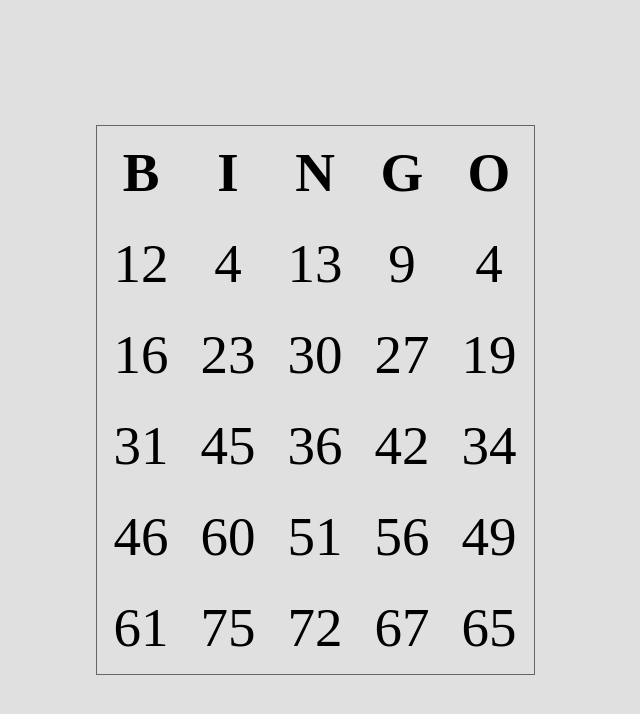
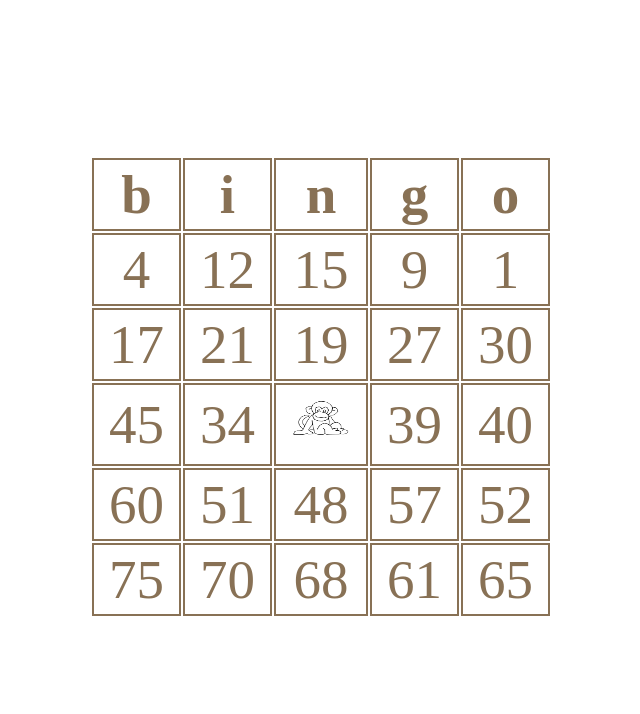
Before and after one commit to pompeuskk/IW2-B-, a plain HTML site: page bingo.html in a window 1280 px wide. Shown: the whole page, without its empty margins (325-965 px from the left). Drawn offline with Linux system fonts and the light colour scheme.

Commit message:
bingo vetor

```diff
--- a/bingo.html
+++ b/bingo.html
@@ -5,83 +5,137 @@
     <meta http-equiv="X-UA-Compatible" content="IE=edge">
     <meta name="viewport" content="width=device-width, initial-scale=1.0">
     <title>Cartela de Bingo</title>
+</head>
 <style>
     body, html{
-            margin: 0;
-            padding: 0;
+               margin: 0%;
+               padding: 0%;
                height: 100%;
-            background-color: rgb(224, 224, 224);
+               background:rgb(255, 255, 255);
                display: flex;
                justify-content: center;
                align-items: center;
  }
-        div{
-            background-image: url('cartela.jpg');
-            width: 476px;
-            height: 515px;
+     table{ border: 1px; color: rgb(136, 113, 85);
+        margin: 13px 13px;
 
-        }
-        table {
-            border: 1px solid #666;
-            margin: 13px 13px;
    }
     td, th{
         font-size: 55px;
-            padding: 13px 15px;
+        padding: 3px 15px;
         text-align: center;
+        border: 2px solid;
+
     }
+
+    div{
+        background-image: url('cartela.jng');
+        width: 476px;
+        height: 515px;
+    }
+    img {
+        height: 60px;
+        width: 60px;
+    }
+
 </style>
-</head>
 <body>
+       <div>
         <table>
             <thead>
-
                 <tr>
-            <th>B</th>
-            <th>I</th>
-            <th>N</th>
-            <th>G</th>
-            <th>O</th>
+                     <th>b</th>
+                     <th>i</th>
+                     <th>n</th>
+                     <th>g</th>
+                     <th>o</th>
                 </tr>
             </thead>
             <tbody>
                   <tr>
+                      <td>4</td>
                       <td>12</td>
-            <td>4</td>
-            <td>13</td>
+                      <td>15</td>
                       <td>9</td>
-            <td>4</td>
+                      <td>1</td>
+                  </tr>
+
+                  <tr>
+                      <td>17</td>
+                      <td>21</td>
+                      <td>19</td>
+                      <td>27</td>
+                      <td>30</td>
+                  </tr>
+
+                  <tr>
+                      <td>45</td>
+                      <td>34</td>
+                      <td><img src="/assets/vdds.png" alt=""></td>
+                      <td>39</td>
+                      <td>40</td>
+                  </tr>
+
+                  <tr>
+                      <td>60</td>
+                      <td>51</td>
+                      <td>48</td>
+                      <td>57</td>
+                      <td>52</td>
                   </tr>
                   <tr>
-            <td>16</td>
-            <td>23</td>
-            <td>30</td>
-            <td>27</td>
-            <td>19</td>
-        </tr>
-        <tr>
-            <td>31</td>
-            <td>45</td>
-            <td>36</td>
-            <td>42</td>
-            <td>34</td>
-        </tr>
-        <tr>
-            <td>46</td>
-            <td>60</td>
-            <td>51</td>
-            <td>56</td>
-            <td>49</td>
-        </tr>
-        <tr>
+                      <td>75</td>
+                      <td>70</td>
+                      <td>68</td>
                       <td>61</td>
-            <td>75</td>
-            <td>72</td>
-            <td>67</td>
                       <td>65</td>
                   </tr>
 
-    </tbody>
+
+
+
+
+
         </table>
+    </div>
+
+        <script type="text/javascript">
+            var cartelaB = []; // 1 a 15
+            var cartelaI = []; // 16 a 30
+            var cartelaN = []; // 31 a 45
+            var cartelaG = []; // 46 a 60
+            var cartelaO = []; // 61 a 75
+
+            function GerarArray(NumeroInicial, quantidade) {
+                var retorno = []
+                for (var i = 0; i < quantidade i++)
+            {
+                retorno.push(NumeroInicial)
+                NumeroInicial++;
+            }
+            return retorno
+        }
+        cartelaB = GerarArray(1,15);
+        console.log("Array da cartela B")
+        console.log(cartelaB)
+
+        cartelaB = GerarArray(16, 14);
+        console.log("Array da cartela I")
+        console.log(cartelaI)
+
+        cartelaB = GerarArray(31, 14);
+        console.log("Array da cartela N")
+        console.log(cartelaN)
+
+        cartelaB = GerarArray(46, 14);
+        console.log("Array da cartela G")
+        console.log(cartelaG)
+
+        cartelaB = GerarArray(61, 15);
+        console.log("Array da cartela O")
+        console.log(cartelaO)
+
+
+        </script>
 </body>
 </html>
```
Also changed, not shown: assets/vdds.png (added). Lines whose indentation alone changed are shown as unchanged.
